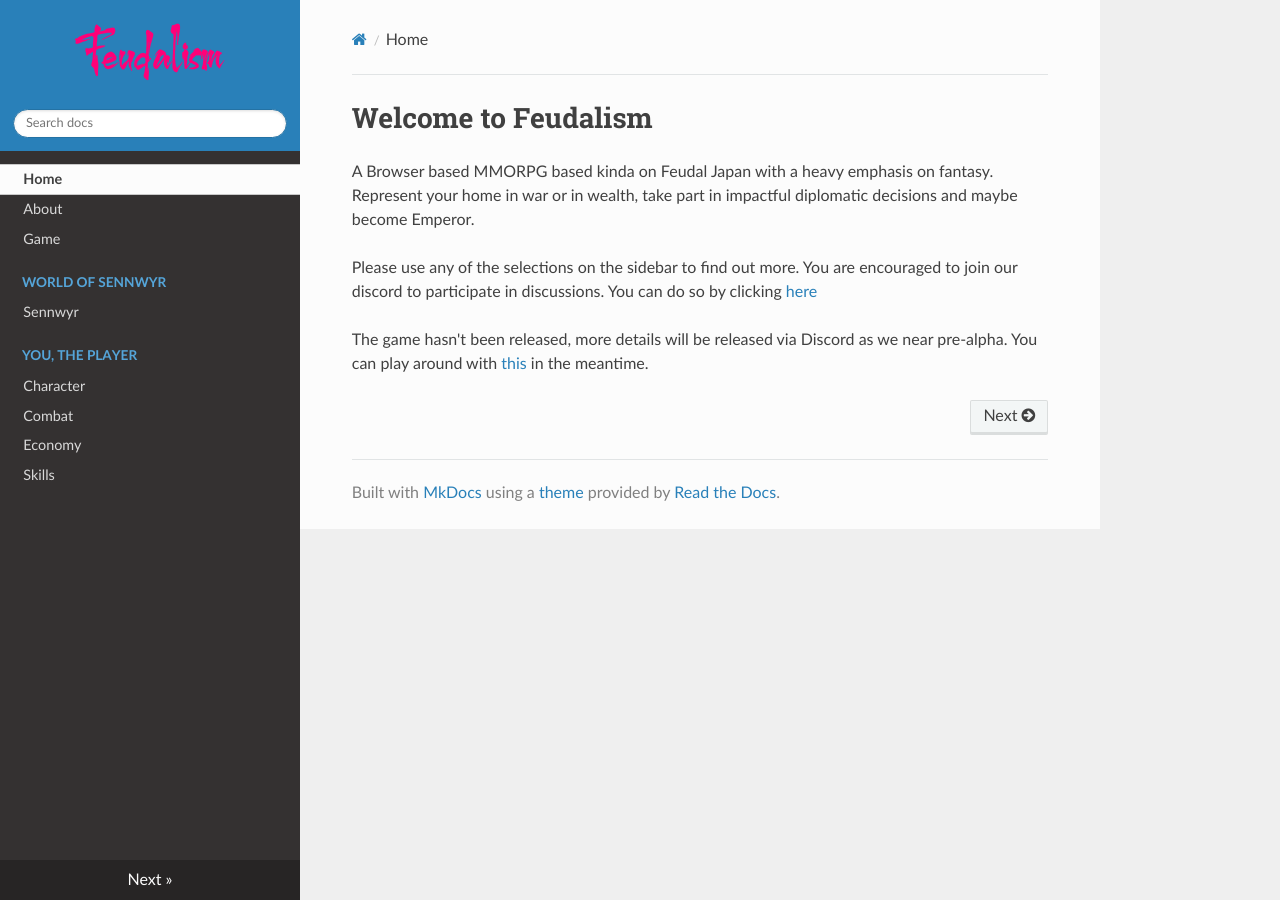
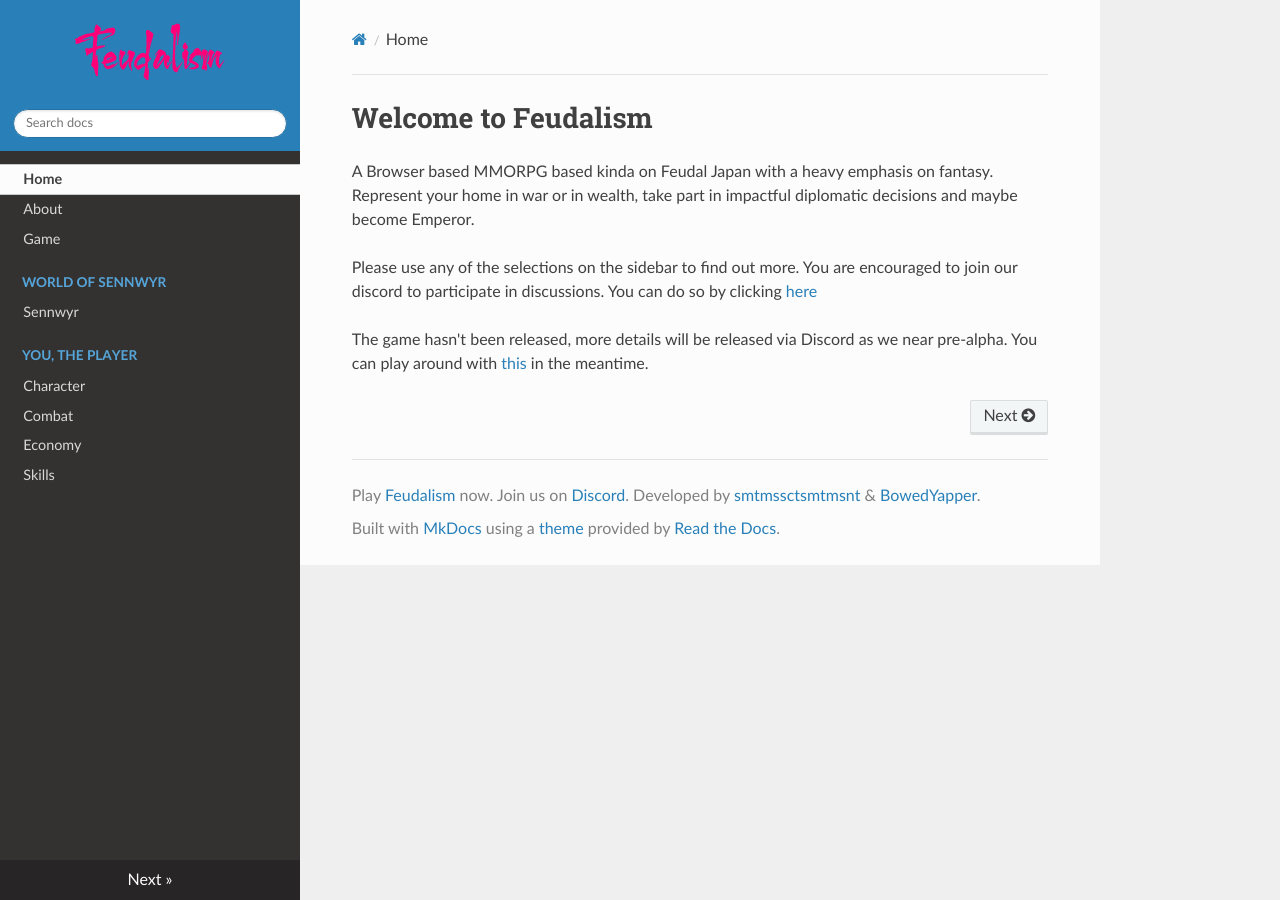
Before and after one commit to scottnotscott/Feudalism, an MkDocs documentation site: the page built from docs/index.md, in a window 1280 px wide. Built offline with MkDocs 1.6.1, drawn with Linux system fonts in a browser that asks for light colours; nearby versions of some CDN libraries.

Commit message:
Added gitignore and fixed mkdocs.yml to include footer

```diff
--- a/mkdocs.yml
+++ b/mkdocs.yml
@@ -1,5 +1,7 @@
 site_name: Feudalism
 site_url: https://feud.json.scot/
+site_author: Scott Graham, Jason Hewitt
+copyright: Play <a href="https://feud.json.scot/">Feudalism</a> now. Join us on <a href="https://discord.gg/VMteEDpp">Discord</a>. Developed by <a href="https://twitter.com/smtmssctsmtmsnt">smtmssctsmtmsnt</a> & <a href="https://twitter.com/BowedYapper">BowedYapper</a>.
 theme:
   logo: img/logo.png
   name: readthedocs
```
Also changed, not shown: 1 other file.
